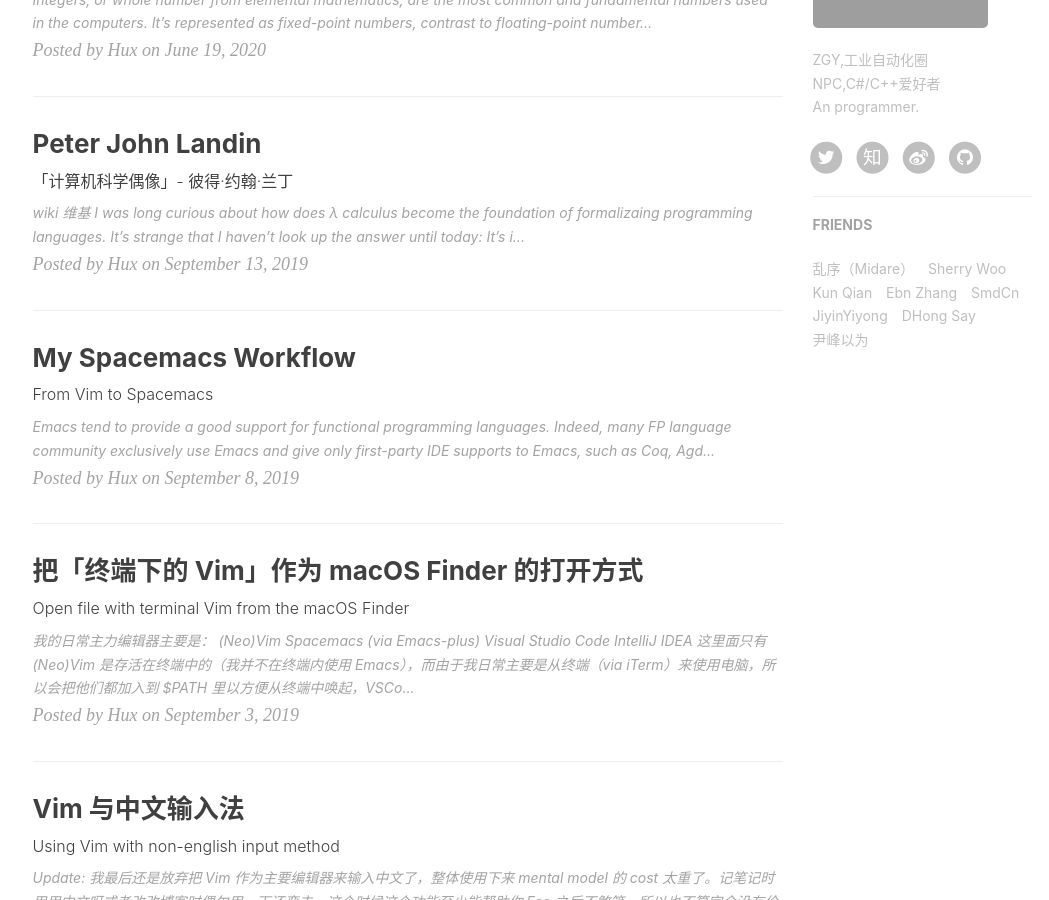
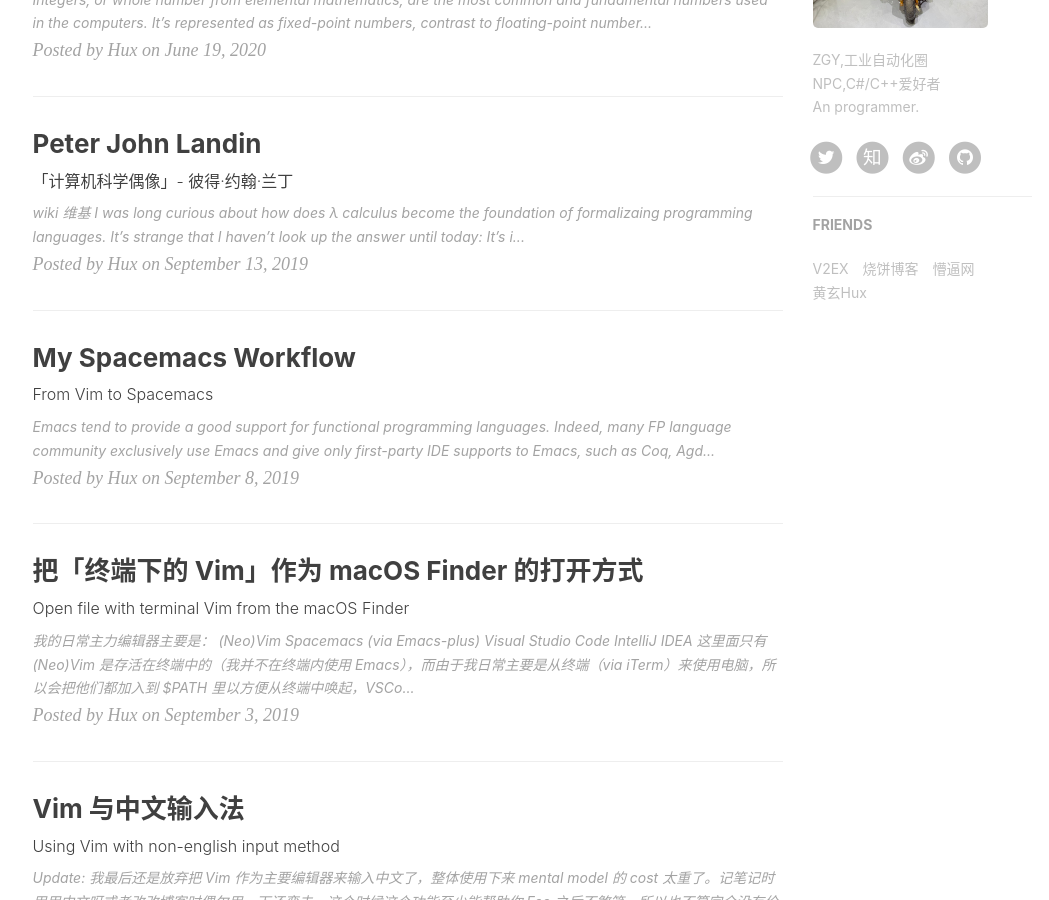
Before and after one commit to Czgy/Czgy.github.io, a Jekyll site: the page built from index.html, in a window 1280 px wide and 900 px high, scrolled down 1030 px. Shown: the whole window, without its empty margins (135-1184 px from the left). Built offline with Jekyll 4.4.1, drawn with Linux system fonts in a browser that asks for light colours; nearby versions of some CDN libraries; the list of posts is cut into pages by our own code; comment, search, counter and statistics services are not loaded; grey boxes are pictures that could not be loaded.

Commit message:
modify _config.yml

```diff
--- a/_config.yml
+++ b/_config.yml
@@ -13,7 +13,7 @@ future: true
 
 # SNS settings
 RSS: false
-weibo_username:     揭谛揭谛92
+weibo_username:     2606796311
 zhihu_username:     Vincent103
 github_username:    Czgy
 twitter_username:   Vincent3_AI
@@ -59,7 +59,7 @@ kramdown:
 
 
 # Disqus settings
-disqus_username: hux
+disqus_username: zgy
 
 # Netease settings
 netease_comment: false
@@ -72,14 +72,15 @@ netease_comment: false
 
 # Google Analytics
 ga_track_id: 'UA-49627206-1'            # Format: UA-xxxxxx-xx
-ga_domain: huangxuan.me
+ga_domain: zgy.vin
 
 
 
 # Sidebar settings
 sidebar: true                           # whether or not using Sidebar.
 sidebar-about-description: "ZGY,工业自动化圈 NPC,C#/C++爱好者 <br> An programmer."
-sidebar-avatar: https://github.com/Huxpro.png # use absolute URL, seeing it's used in both `/` and `/about/`
+# sidebar-avatar: https://github.com/Huxpro.png # use absolute URL, seeing it's used in both `/` and `/about/`
+sidebar-avatar: img/avatar-zgy.jpg # use absolute URL, seeing it's used in both `/` and `/about/`
 
 
 
@@ -106,28 +107,16 @@ friends: [
     #     title: "Su",
     #     href: "http://su.gallery/"
     # },{
-        title: "乱序（Midare）",
-        href: "http://mida.re/"
+        title: "V2EX",
+        href: "https://www.v2ex.com/"
     },{
-        title: "Sherry Woo",
-        href: "https://sherrywoo.me/"
+        title: "烧饼博客",
+        href: "https://u.sb/"
     },{
-        title: "Kun Qian",
-        href: "http://kunq.me"
+        title: "懵逼网",
+        href: "https://meng.bi/"
     },{
-        title: "Ebn Zhang",
-        href: "http://ebnbin.com/"
-    },{
-        title: "SmdCn",
-        href: "http://blog.smdcn.net"
-    },{
-        title: "JiyinYiyong",
-        href: "http://tiye.me/"
-    },{
-        title: "DHong Say",
-        href: "http://dhong.co"
-    },{
-        title: "尹峰以为",
-        href: "http://ingf.github.io/"
+        title: "黄玄Hux",
+        href: "http://huangxuan.me/"
     }
 ]
```
Also changed, not shown: img/avatar-zgy.jpg (added).
